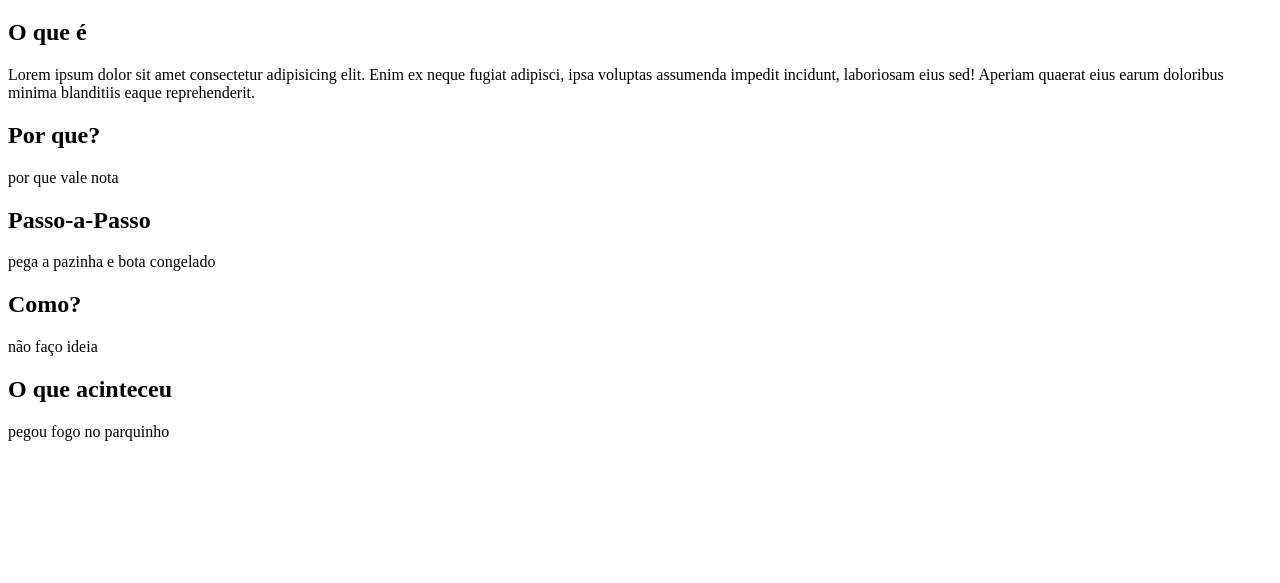
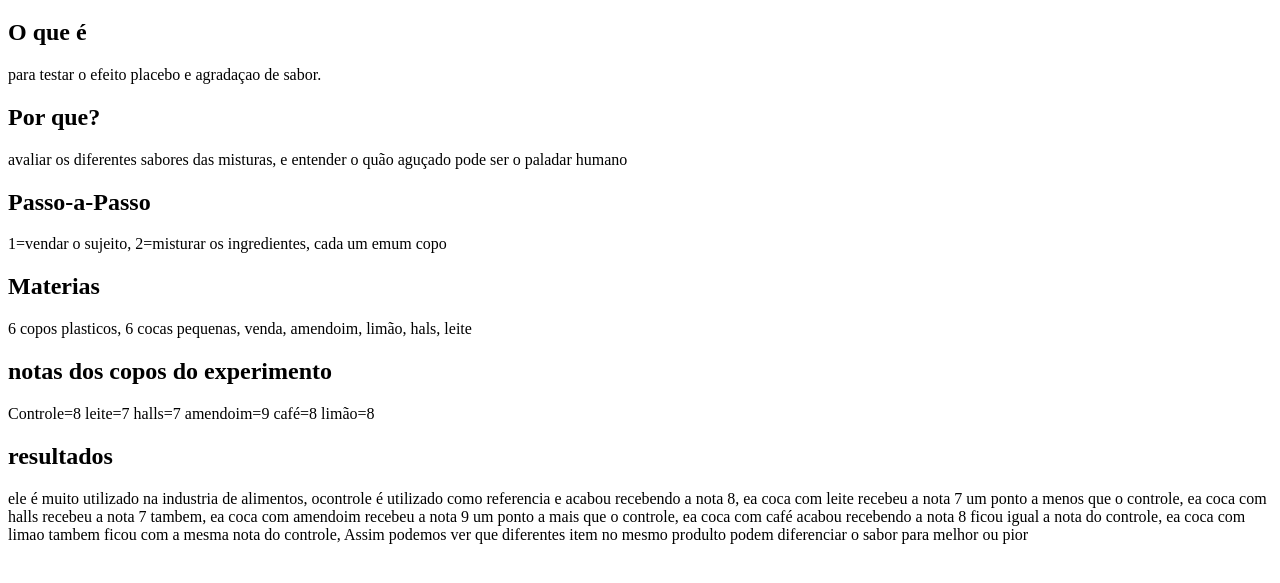
Before and after one commit to adr-gabriel/bio, a plain HTML site: page index2.html in a window 1280 px wide. Shown: the part 61-644 px from the top of the page. Drawn offline with Linux system fonts and the light colour scheme.

Commit message:
Add files via upload

```diff
--- a/index2.html
+++ b/index2.html
@@ -14,25 +14,37 @@
 <section>
     <div>
 <h2>O que é</h2>
-<p>Lorem ipsum dolor sit amet consectetur adipisicing elit. Enim ex neque fugiat adipisci, ipsa voluptas assumenda impedit incidunt, laboriosam eius sed! Aperiam quaerat eius earum doloribus minima blanditiis eaque reprehenderit.</p>
+<p>para testar o efeito placebo e agradaçao de sabor.</p>
     </div>
     <div>
     <h2>Por que?</h2>
-        <p>por que vale nota</p>
+        <p>avaliar os diferentes sabores das misturas, e entender o quão aguçado pode ser o paladar humano</p>
     </div>
 
     <div>
     <h2>Passo-a-Passo</h2>
-        <p>pega a pazinha e bota congelado</p>
+            <p>1=vendar o sujeito, 2=misturar os ingredientes, cada um emum copo </p>
+
+    <div>
+        <h2>Materias </h2>
+                <p>6 copos plasticos, 6 cocas pequenas, venda, amendoim, limão, hals, leite </p>
+
+
     </div>
 
     <div>
-    <h2>Como?</h2>
-        <p>não faço ideia</p>
+    <h2>notas dos copos do experimento</h2>
+        <p>Controle=8
+            leite=7
+            halls=7
+            amendoim=9
+            café=8
+            limão=8
+        </p>
     </div>
 <div>
-    <h2>O que acinteceu</h2>
-        <p>pegou fogo no parquinho</p>
+    <h2>resultados</h2>
+        <p>ele é muito utilizado na industria de alimentos, ocontrole é utilizado como referencia e acabou recebendo a nota 8, ea coca com leite recebeu a nota 7 um ponto  a menos que o controle, ea coca com halls recebeu a nota 7 tambem, ea coca com amendoim recebeu a nota 9 um ponto a mais que o controle, ea coca com café acabou recebendo a nota 8 ficou igual a nota do controle, ea coca com limao tambem ficou com a mesma nota do controle, Assim podemos ver que diferentes item no mesmo produlto podem diferenciar o sabor para melhor ou pior</p>
     </div>
 
 
```
